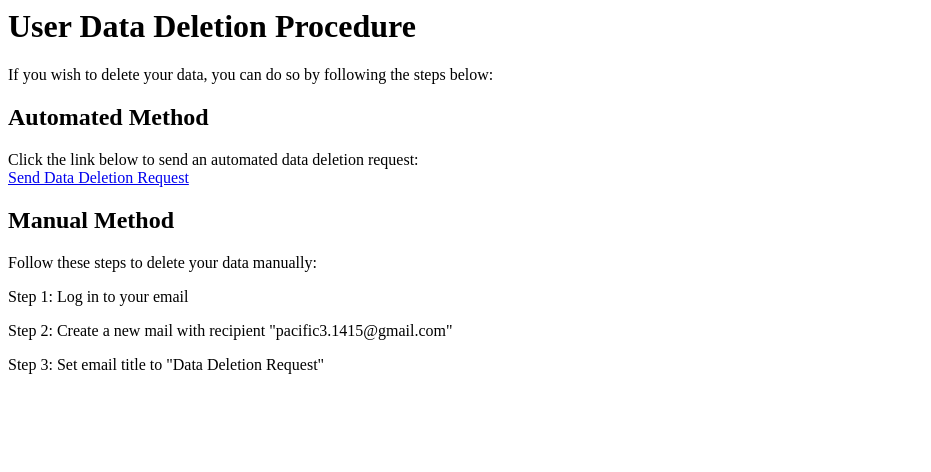
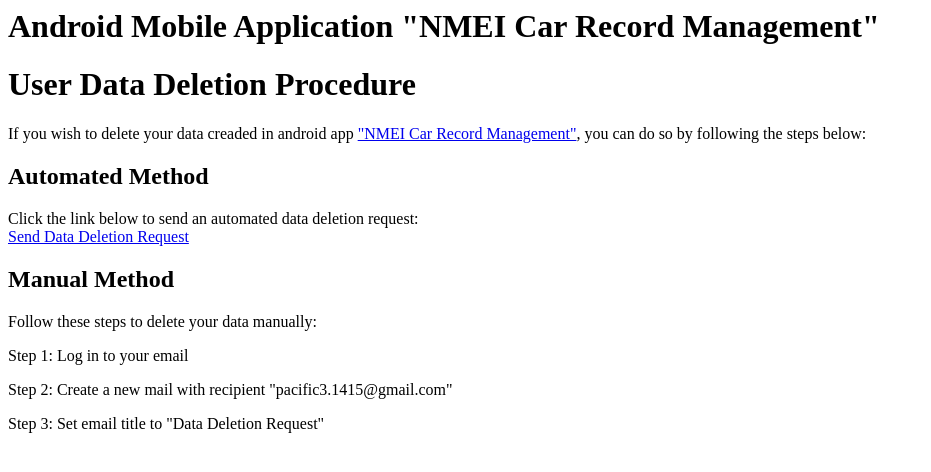
Before and after one commit to nmeius/nmeius.github.io, a plain HTML site: page user_data_deletion.html in a window 1280 px wide. Shown: the whole page, without its empty margins (0-931 px from the left). Drawn offline with Linux system fonts and the light colour scheme.

Commit message:
Update user_data_deletion.html

```diff
--- a/user_data_deletion.html
+++ b/user_data_deletion.html
@@ -1,7 +1,8 @@
 <html>
   <Body>
+    <H1>Android Mobile Application "NMEI Car Record Management"</H1>
     <H1>User Data Deletion Procedure</H1>
-    If you wish to delete your data, you can do so by following the steps below:</p>
+    If you wish to delete your data creaded in android app <a href="https://play.google.com/store/apps/details?id=com.nmeicar">"NMEI Car Record Management"</a>, you can do so by following the steps below:</p>
 
 <H2>Automated Method</H2>
 
```
